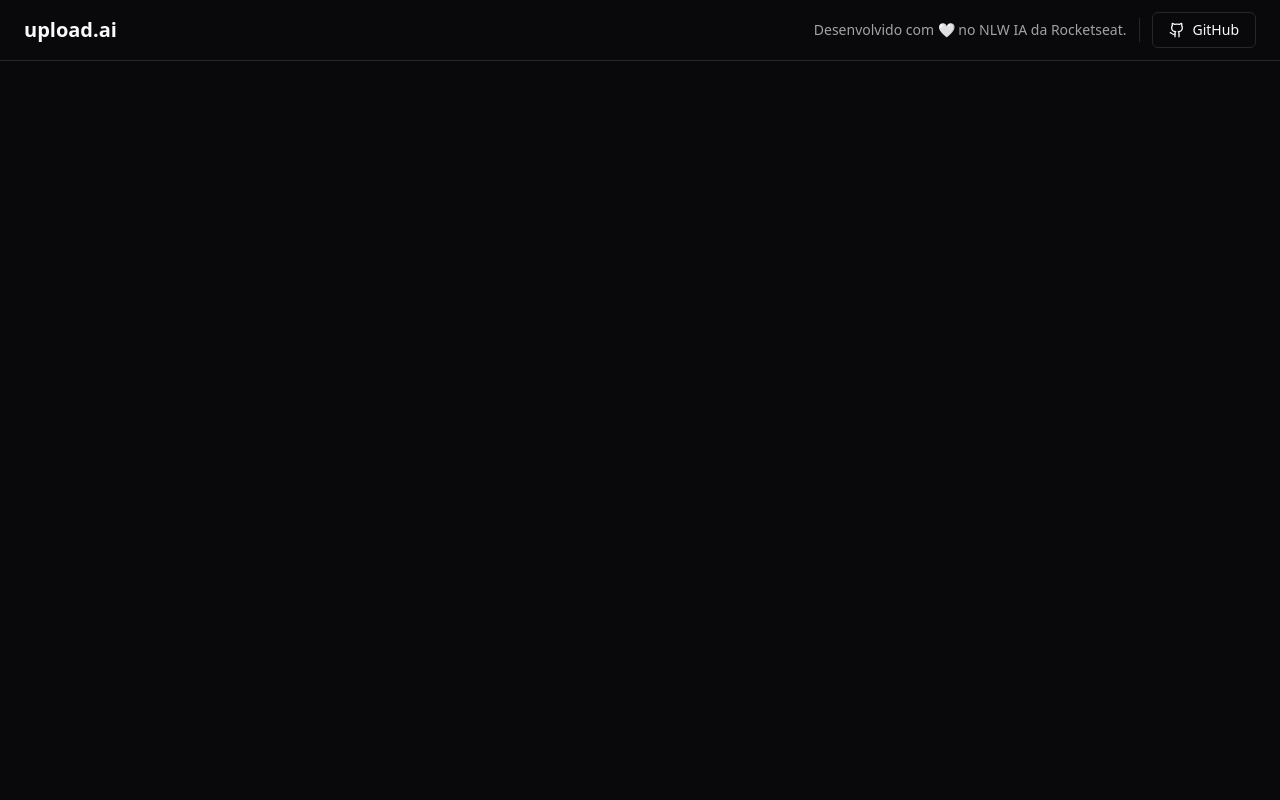
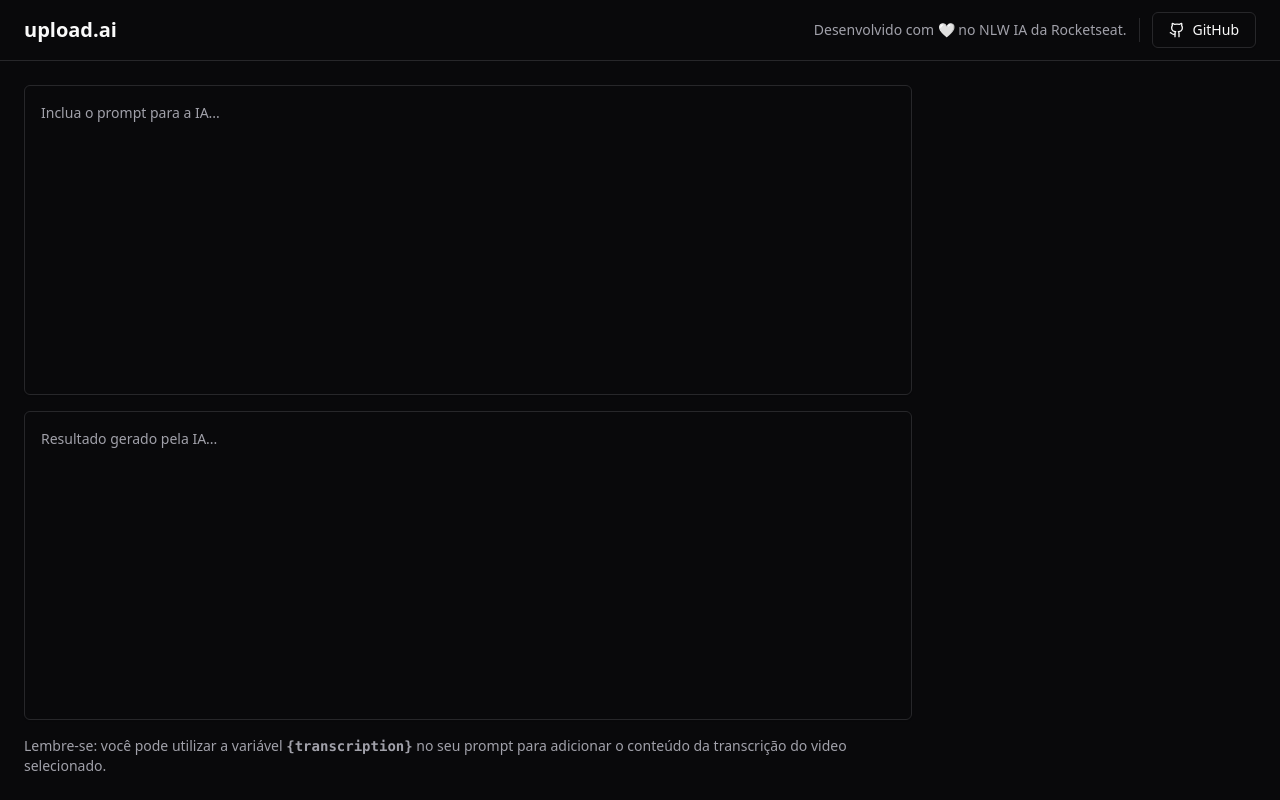
Before and after one commit to shunny2/nlw-ai, a React (Vite) app in the folder frontend/: page / in a window 1280 px wide. Built offline with nearby package versions, Linux system fonts and the light colour scheme.

Commit message:
:sparkles:feat: added main page content

```diff
--- a/frontend/src/App.tsx
+++ b/frontend/src/App.tsx
@@ -1,11 +1,12 @@
 import { Github } from 'lucide-react'
 import { Button } from './components/ui/button'
 import { Separator } from './components/ui/separator'
+import { Textarea } from './components/ui/textarea'
 
 export function App() {
   return (
     <div className='min-h-screen flex flex-col'>
-      <div className='px-6 py-3 flex items-center justify-between border-b'>
+      <header className='px-6 py-3 flex items-center justify-between border-b'>
         <h1 className='text-xl font-bold'>upload.ai</h1>
 
         <div className='flex items-center gap-3'>
@@ -20,7 +21,31 @@
             GitHub
           </Button>
         </div>
-      </div>
+      </header>
+
+      <main className='flex-1 p-6 flex gap-6 '>
+        <div className='flex flex-col flex-1 gap-4'>
+          <div className='grid grid-rows-2 gap-4 flex-1'>
+            <Textarea
+              className='resize-none p-4 leading-relaxed'
+              placeholder='Inclua o prompt para a IA...'
+            />
+            <Textarea
+              className='resize-none p-4 leading-relaxed'
+              placeholder='Resultado gerado pela IA...'
+              readOnly
+            />
+          </div>
+
+          <p className='text-sm text-muted-foreground'>
+            Lembre-se: você pode utilizar a variável <code className='font-bold'>{'{transcription}'}</code> no seu prompt para adicionar o conteúdo da transcrição do video selecionado.
+          </p>
+        </div>
+
+        <aside className='w-80'>
+
+        </aside>
+      </main>
     </div>
   )
 }
--- /dev/null
+++ b/frontend/src/components/ui/textarea.tsx
@@ -0,0 +1,24 @@
+import * as React from "react"
+
+import { cn } from "@/lib/utils"
+
+export interface TextareaProps
+  extends React.TextareaHTMLAttributes<HTMLTextAreaElement> {}
+
+const Textarea = React.forwardRef<HTMLTextAreaElement, TextareaProps>(
+  ({ className, ...props }, ref) => {
+    return (
+      <textarea
+        className={cn(
+          "flex min-h-[60px] w-full rounded-md border border-input bg-transparent px-3 py-2 text-sm shadow-sm placeholder:text-muted-foreground focus-visible:outline-none focus-visible:ring-1 focus-visible:ring-ring disabled:cursor-not-allowed disabled:opacity-50",
+          className
+        )}
+        ref={ref}
+        {...props}
+      />
+    )
+  }
+)
+Textarea.displayName = "Textarea"
+
+export { Textarea }
```
